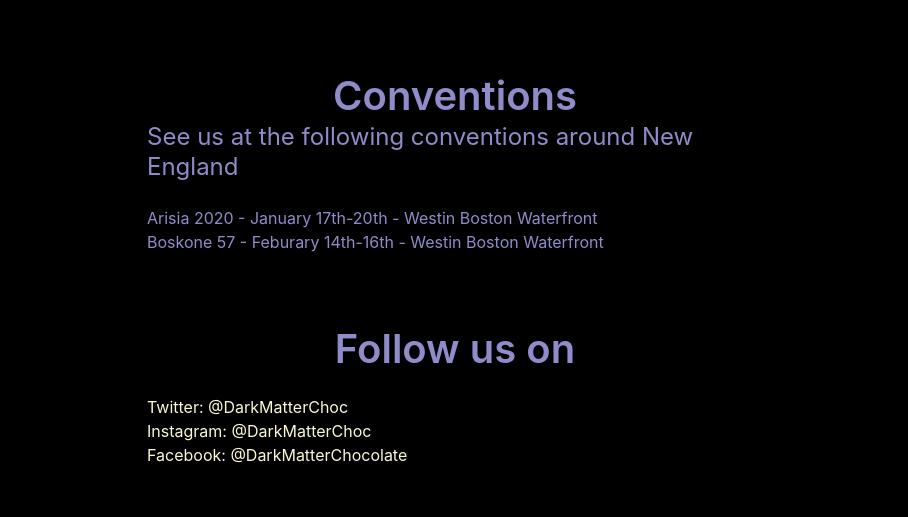
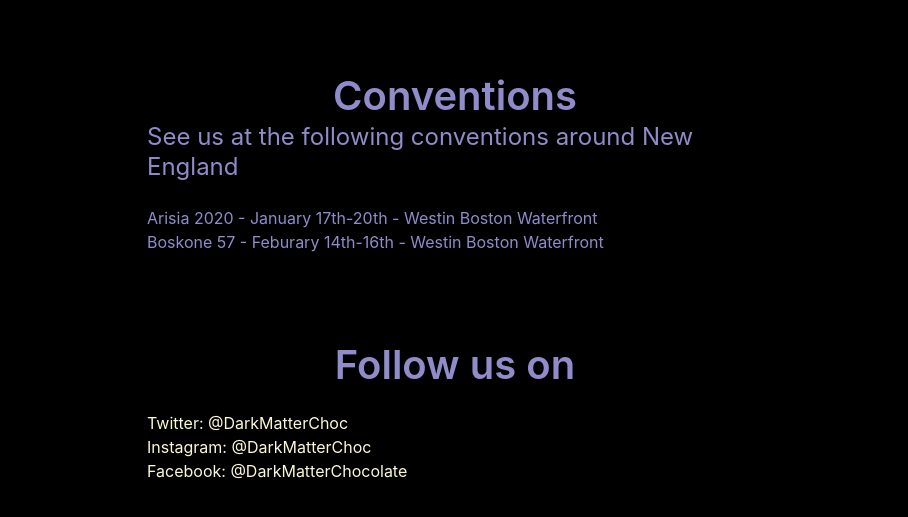
Before and after one commit to dmc-krue/darkmatterchocolate.org, a website: page index.html in a window 1280 px wide. Shown: the part 705-1222 px from the top of the page, without its empty margins (185-1093 px from the left). Before the commit the page ends 1184 px from the top, so only its background shows below. Drawn offline with Linux system fonts and the light colour scheme.

Commit message:
Add section class to footer

```diff
--- a/index.html
+++ b/index.html
@@ -73,7 +73,7 @@
         </div>
       </section>
     </main>
-    <footer class="footer">
+    <footer class="footer section" style="padding-top:1rem">
       <div class="container">
         <div class="column is-8-fullhd is-8-desktop is-8-tablet is-offset-2-fullhd is-offset-2-desktop is-offset-2-tablet">
         <h4 class="title is-2 has-text-centered">
```
